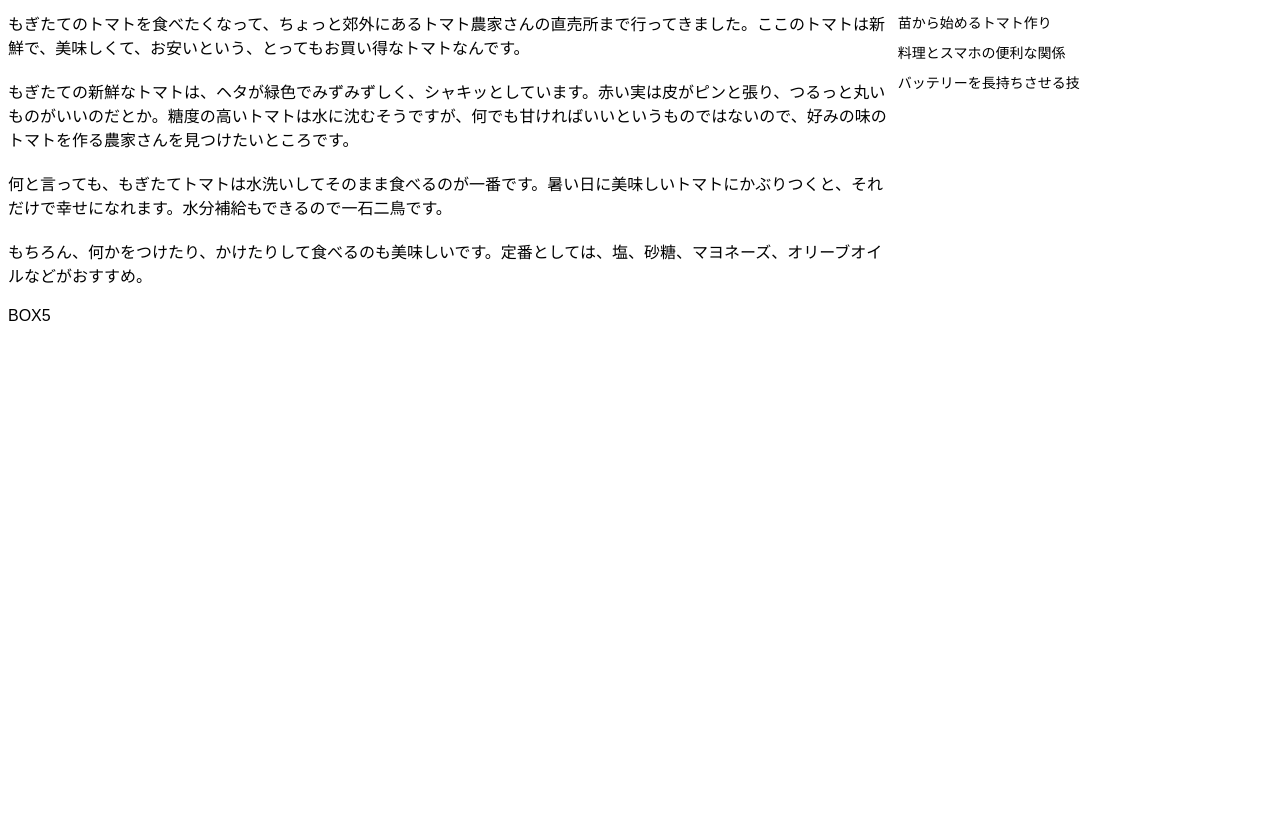
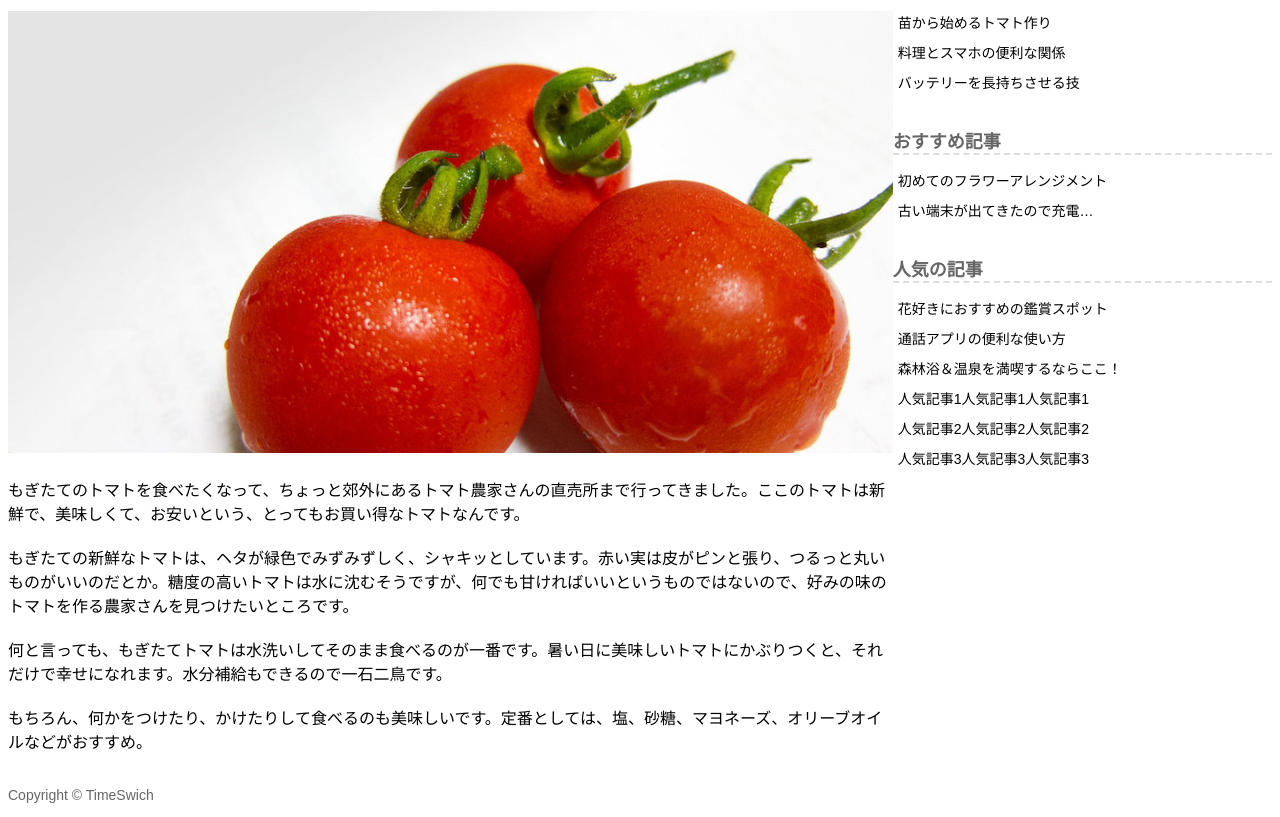
Before and after one commit to taka35/web_site_practice1, a plain HTML site: page index.html in a window 1280 px wide. Shown: the part 133-950 px from the top of the page. Before the commit the page ends 800 px from the top, so only its background shows below. Drawn offline with Linux system fonts and the light colour scheme.

Commit message:
基本構造完了

```diff
--- a/css/styles.css
+++ b/css/styles.css
@@ -58,7 +58,18 @@ body	{font-family: 'メイリオ', 'Hiragino Kaku Gothic Pro', sans-serif}
   margin-bottom: 20px;
 }
 
+.kiji img {
+  max-width: 100%;
+  height: auto;
+}
+
 /* サイドメニュー */
+
+/* 特集 */
+
+.sidemenu {
+  margin-bottom: 30px;
+}
 
 .sidemenu h1 {
   margin-top: 0;
@@ -86,6 +97,75 @@ body	{font-family: 'メイリオ', 'Hiragino Kaku Gothic Pro', sans-serif}
   background-color: #eeeeee;
 }
 
+/* おすすめ記事 */
+
+.osusume {
+  margin-bottom: 30px;
+}
+
+.osusume h1 {
+  margin-top: 0;
+  margin-bottom: 10px;
+  border-bottom: dashed 2px #dddddd;
+  color: #666666;
+  font-size: 18px;
+}
+
+.osusume ul {
+  list-style: none;
+  margin: 0;
+  padding: 0;
+}
+
+.osusume li a {
+  text-decoration: none;
+  font-size: 14px;
+  padding: 5px;
+  color: #000000;
+  display: block;
+}
+
+.osusume li a:hover {
+  background-color: #eeeeee;
+}
+
+/* 人気記事 */
+
+.ninki h1 {
+  margin-top: 0;
+  margin-bottom: 10px;
+  border-bottom: dashed 2px #dddddd;
+  color: #666666;
+  font-size: 18px;
+}
+
+.ninki ul {
+  list-style: none;
+  margin: 0;
+  padding: 0;
+}
+
+.ninki li a {
+  text-decoration: none;
+  font-size: 14px;
+  padding: 5px;
+  color: #000000;
+  display: block;
+}
+
+.ninki li a:hover {
+  background-color: #eeeeee;
+}
+
+/* コピーライト */
+
+.copyright {
+  margin: 0;
+  color: #666666;
+  font-size: 14px;
+}
+
+/******************* レスポンシブ ********************/
 @media (min-width: 768px) {
 
 /* BOX3とBOX4を横に並べる設定 */
--- a/index.html
+++ b/index.html
@@ -32,6 +32,8 @@
         <article class="kiji">
           <h1>もぎたてトマトを美味しく食べたい！</h1>
 
+          <p><img src="img/tomato.jpg" alt="トマトの画像"></p>
+
           <p>もぎたてのトマトを食べたくなって、ちょっと郊外にあるトマト農家さんの直売所まで行ってきました。ここのトマトは新鮮で、美味しくて、お安いという、とってもお買い得なトマトなんです。</p>
 
           <p>もぎたての新鮮なトマトは、ヘタが緑色でみずみずしく、シャキッとしています。赤い実は皮がピンと張り、つるっと丸いものがいいのだとか。糖度の高いトマトは水に沈むそうですが、何でも甘ければいいというものではないので、好みの味のトマトを作る農家さんを見つけたいところです。</p>
@@ -53,11 +55,34 @@
             <li><a href="#">バッテリーを長持ちさせる技</a></li>
           </ul>
         </aside>
+
+        <aside class="osusume">
+          <h1>おすすめ記事</h1>
+          <ul>
+            <li><a href="#">初めてのフラワーアレンジメント</a></li>
+            <li><a href="#">古い端末が出てきたので充電…</a></li>
+          </ul>
+        </aside>
+
+        <aside class="ninki">
+          <h1>人気の記事</h1>
+          <ul>
+            <li><a href="#">花好きにおすすめの鑑賞スポット</a></li>
+            <li><a href="#">通話アプリの便利な使い方</a></li>
+            <li><a href="#">森林浴＆温泉を満喫するならここ！</a></li>
+            <li><a href="#">人気記事1人気記事1人気記事1</a></li>
+            <li><a href="#">人気記事2人気記事2人気記事2</a></li>
+            <li><a href="#">人気記事3人気記事3人気記事3</a></li>
+          </ul>
+        </aside>
+
       </div>
     </div>
 
     <div class="box5">
-    BOX5
+      <div class="copyright">
+        <p>Copyright &copy; TimeSwich</p>
+      </div>
     </div>
 
   </body>
```
Lines whose indentation alone changed are shown as unchanged.
